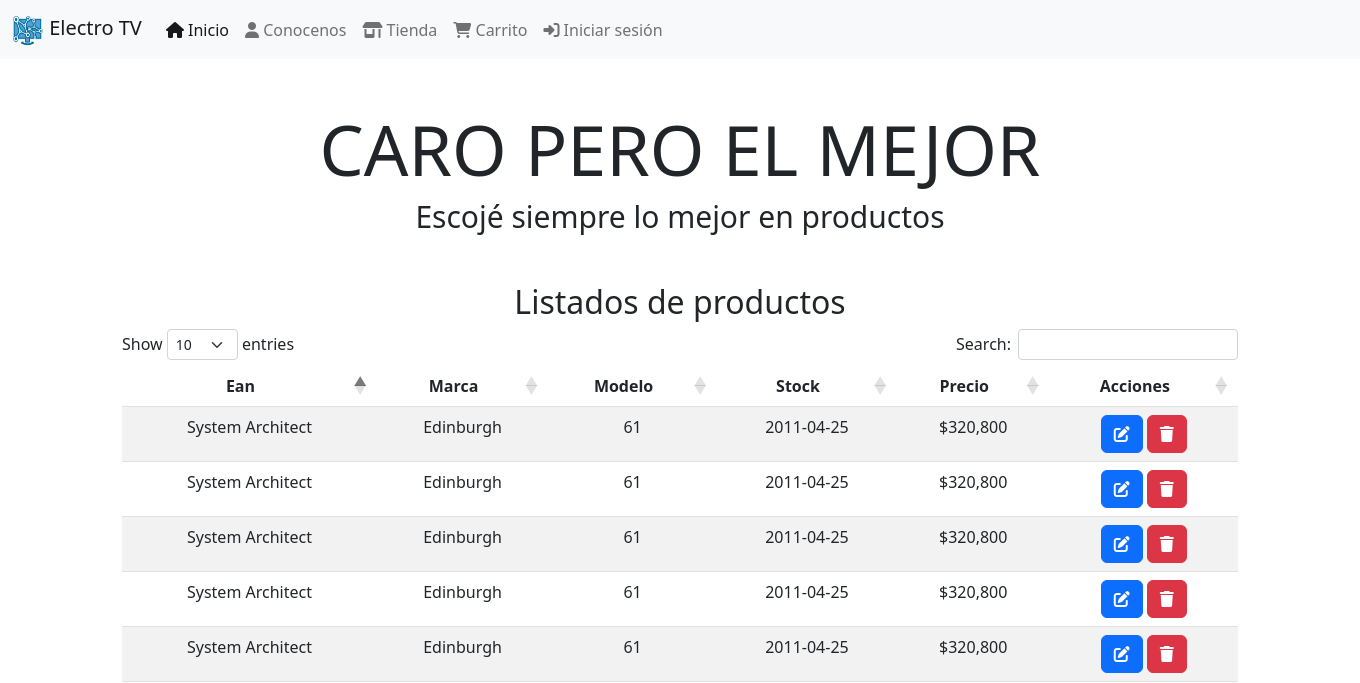
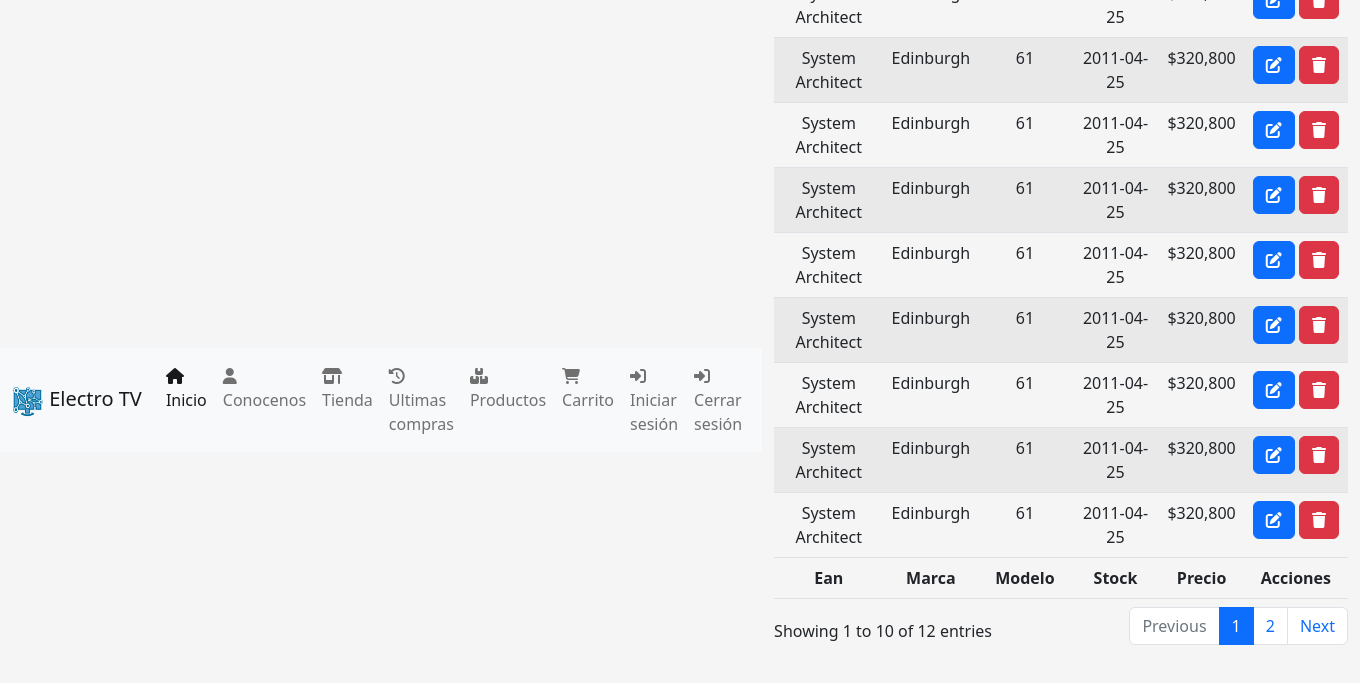
Before and after one commit to Stiwar9816/electrostore, a PHP site: page /admin_products.php in a window 1360 px wide. Shown: the top 683 px of the page. Run offline with PHP 8.4, Linux system fonts and the light colour scheme; some libraries are stand-ins or nearby versions.

Commit message:
add new routes navbar, delete head_admin

```diff
--- a/admin_compras.php
+++ b/admin_compras.php
@@ -1,6 +1,6 @@
 <!DOCTYPE html>
 <html lang="es">
-<?php include_once('./src/components/head_admin.php') ?>
+<?php include_once('./src/components/head.php') ?>
 
 <body>
     <!-- Navbar -->
@@ -13,7 +13,7 @@
         <h2 class="text-center mt-5">Ultimas compras</h2>
 
         <!-- Table_products -->
-        <?php include_once('./src/components/table_products.php') ?>
+        <?php include_once('./src/components/table_compras.php') ?>
         <!-- End Table products -->
 
         <div class="py-5"></div>
--- a/admin_products.php
+++ b/admin_products.php
@@ -1,6 +1,6 @@
 <!DOCTYPE html>
 <html lang="es">
-<?php include_once('./src/components/head_admin.php') ?>
+<?php include_once('./src/components/head.php') ?>
 
 <body>
     <!-- Navbar -->
--- a/src/components/head.php
+++ b/src/components/head.php
@@ -10,4 +10,6 @@
     <link rel="stylesheet" href="../assets/css/style.css" />
     <!-- CSS Login -->
     <link rel="stylesheet" href="../assets/css/sigin.css">
+    <!-- CSS Datatables -->
+    <link rel="stylesheet" href="https://cdn.datatables.net/1.12.1/css/dataTables.bootstrap5.min.css">
 </head>
--- a/src/components/head_admin.php
+++ /dev/null
@@ -1,13 +0,0 @@
-<head>
-    <meta charset="utf-8" />
-    <meta name="viewport" content="width=device-width, initial-scale=1" />
-    <title>Electro TV</title>
-    <!-- CSS Bootstrap -->
-    <link href="https://cdn.jsdelivr.net/npm/bootstrap@5.2.2/dist/css/bootstrap.min.css" rel="stylesheet" integrity="sha384-Zenh87qX5JnK2Jl0vWa8Ck2rdkQ2Bzep5IDxbcnCeuOxjzrPF/et3URy9Bv1WTRi" crossorigin="anonymous" />
-    <!-- Kit Icons FontAwesome -->
-    <script src="https://kit.fontawesome.com/a239af1c0c.js" crossorigin="anonymous"></script>
-    <!-- CSS personalizado -->
-    <link rel="stylesheet" href="../assets/css/style.css" />
-    <!-- CSS Datatables -->
-    <link rel="stylesheet" href="https://cdn.datatables.net/1.12.1/css/dataTables.bootstrap5.min.css">
-</head>
--- a/src/components/navbar.php
+++ b/src/components/navbar.php
@@ -21,11 +21,20 @@
                     <a class="nav-link" href="./tienda.php"><i class="fa-solid fa-shop"></i> Tienda</a>
                 </li>
                 <li class="nav-item">
+                    <a class="nav-link" href="./admin_compras.php"><i class="fa-solid fa-clock-rotate-left"></i> Ultimas compras</a>
+                </li>
+                <li class="nav-item">
+                    <a class="nav-link" href="./admin_products.php"><i class="fa-solid fa-boxes-stacked"></i> Productos</a>
+                </li>
+                <li class="nav-item">
                     <a class="nav-link" href="./carrito.php"><i class="fa-solid fa-cart-shopping"></i> Carrito</a>
                 </li>
                 <li class="nav-item">
                     <a class="nav-link" href="./login.php"><i class="fa-solid fa-right-to-bracket"></i> Iniciar sesión</a>
                 </li>
+                <li class="nav-item">
+                    <a class="nav-link" href="#"><i class="fa-solid fa-right-to-bracket"></i> Cerrar sesión</a>
+                </li>
             </ul>
         </div>
     </div>
```
